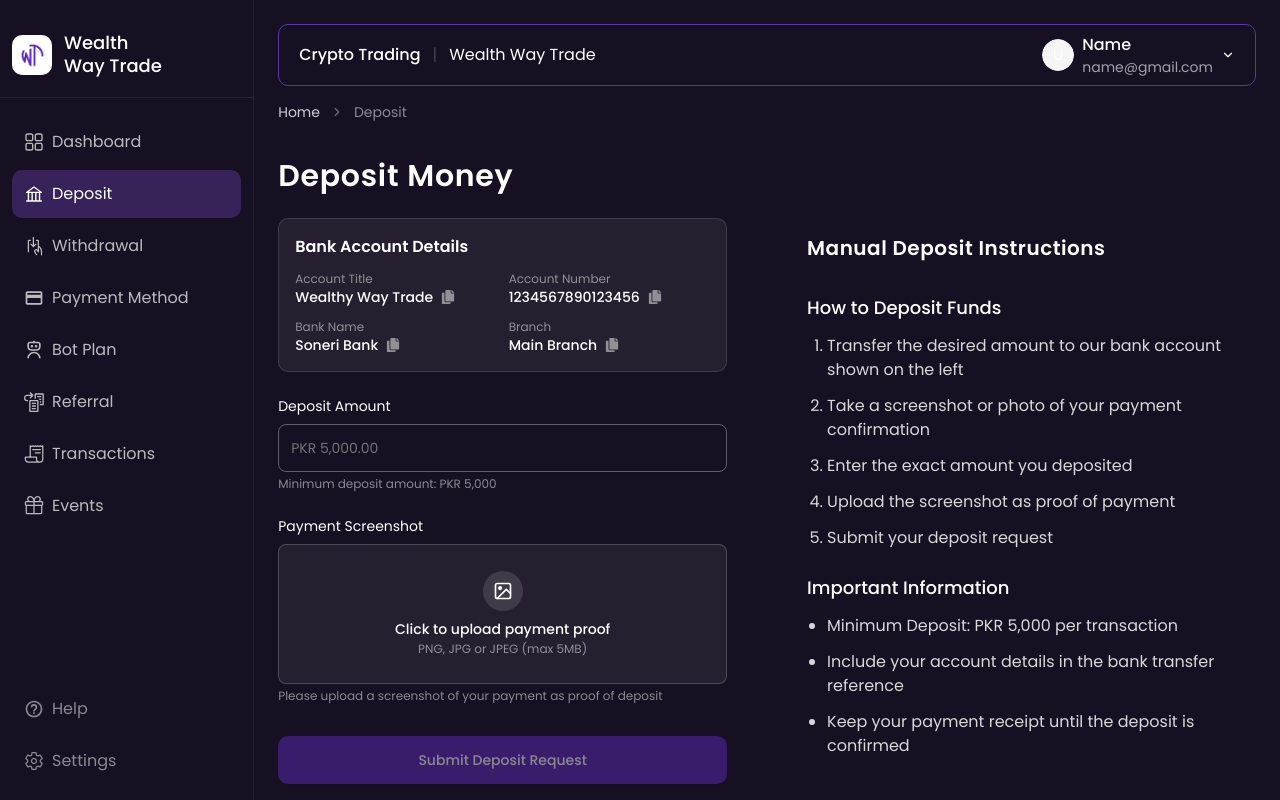
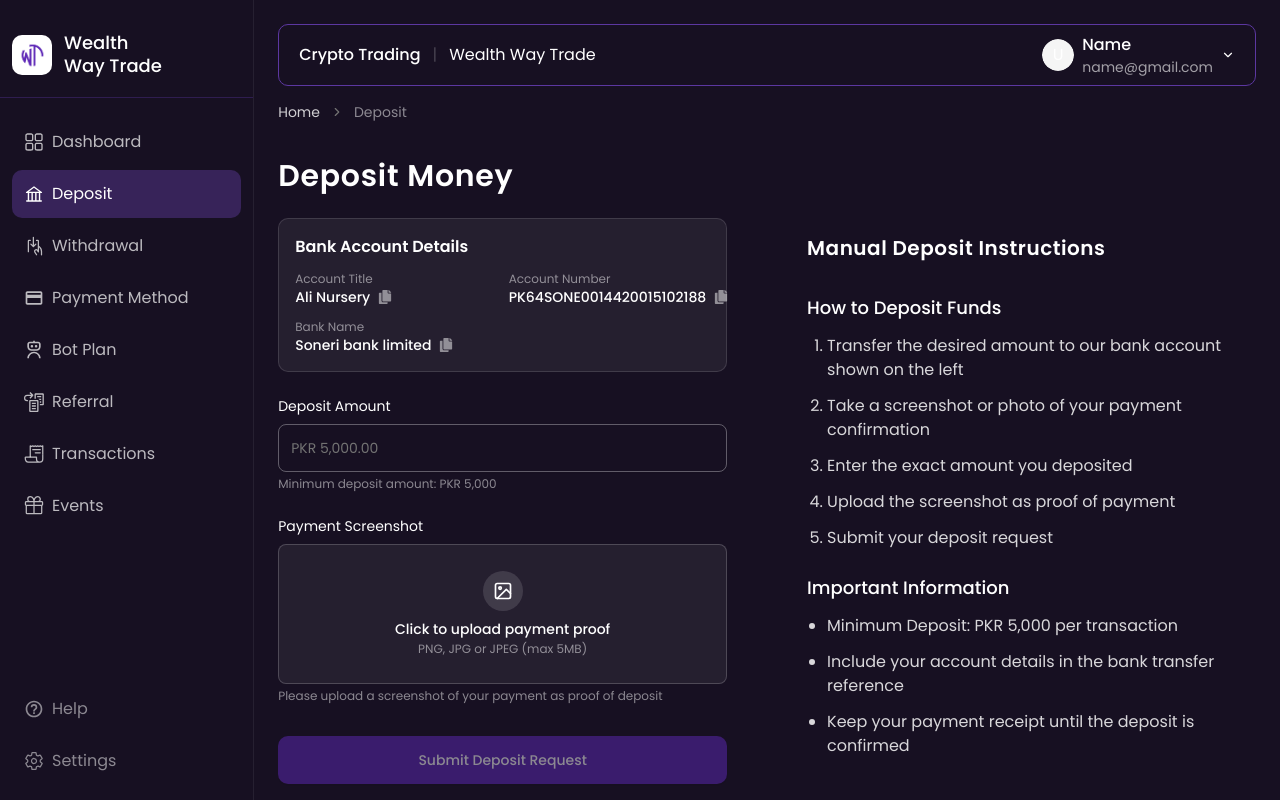
Before and after one commit to wealth-way-trade/wealth-way-trade-frontend, a React (Vite) app: page /deposit in a window 1280 px wide. Built offline with nearby package versions, Linux system fonts and the light colour scheme; no server answers.

Commit message:
bank details add

```diff
--- a/src/Pages/Dashboard/UserDashboard/BotPlan.tsx
+++ b/src/Pages/Dashboard/UserDashboard/BotPlan.tsx
@@ -64,7 +64,7 @@
 
 // Bank account details to be displayed
 const bankDetails = {
-  accountTitle: "Ali nursery",
+  accountTitle: "Ali Nursery",
   accountNumber: "PK64SONE0014420015102188",
   bankName: "Soneri bank limited",
   branch: "Main Branch",
--- a/src/Pages/Dashboard/UserDashboard/Deposit.tsx
+++ b/src/Pages/Dashboard/UserDashboard/Deposit.tsx
@@ -19,11 +19,11 @@
 
   // Bank account details to be displayed
   const bankDetails = {
-    accountTitle: "Wealthy Way Trade",
-    accountNumber: "1234567890123456",
-    bankName: "Soneri Bank",
+    accountTitle: "Ali Nursery",
+    accountNumber: "PK64SONE0014420015102188",
+    bankName: "Soneri bank limited",
     branch: "Main Branch",
-    iban: "PK36EXMP0123456789012345",
+    iban: "PK64SONE0014420015102188",
   };
 
   // Function to handle file selection
@@ -167,19 +167,6 @@
                   </button>
                 </p>
               </div>
-              <div>
-                <p className="text-xs text-[#ffffff80]">Branch</p>
-                <p className="font-medium text-sm flex items-center gap-2">
-                  {bankDetails.branch}
-                  <button
-                    onClick={() => copyToClipboard(bankDetails.branch)}
-                    className="text-[#ffffff80] hover:text-white transition-colors"
-                    title="Copy branch name"
-                  >
-                    <FaCopy size={14} />
-                  </button>
-                </p>
-              </div>
               {/* <div className="md:col-span-2">
                 <p className="text-sm text-[#ffffff80]">IBAN</p>
                 <p className="font-medium">{bankDetails.iban}</p>
```
